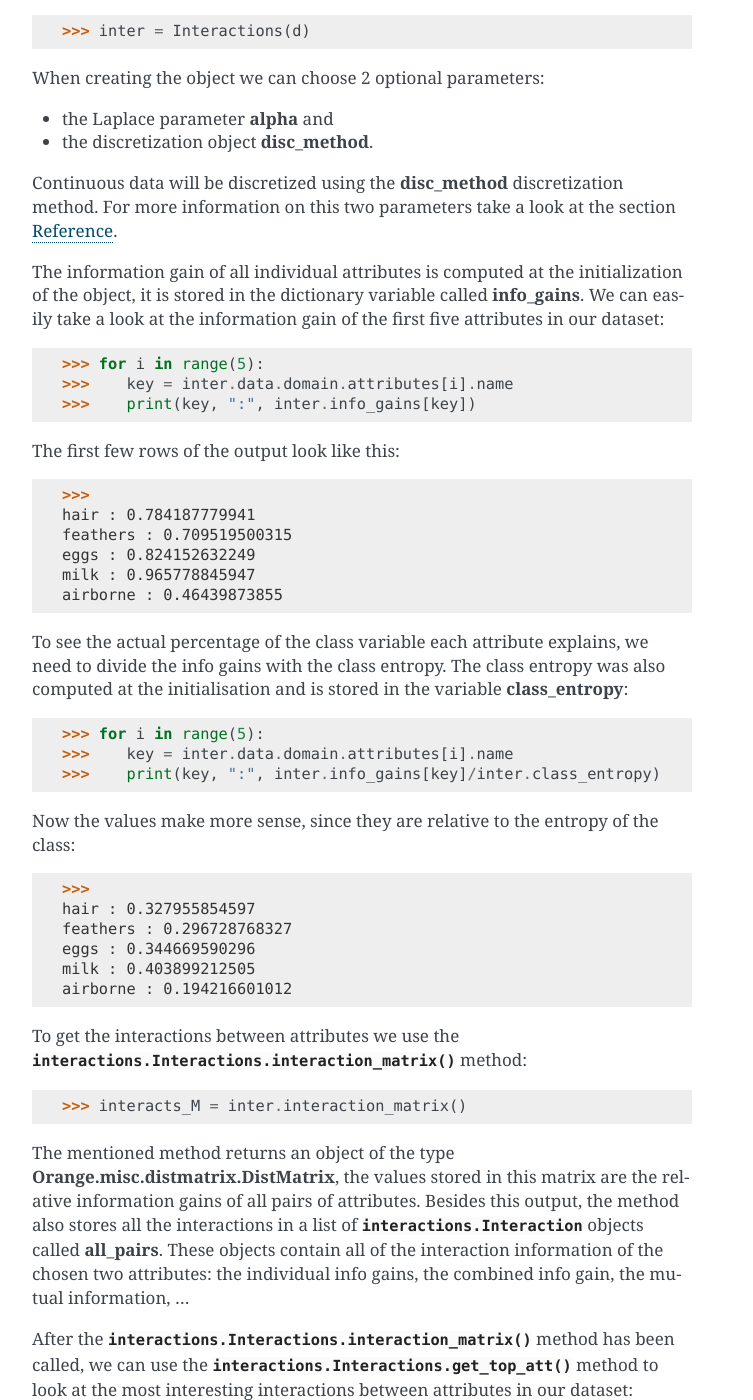
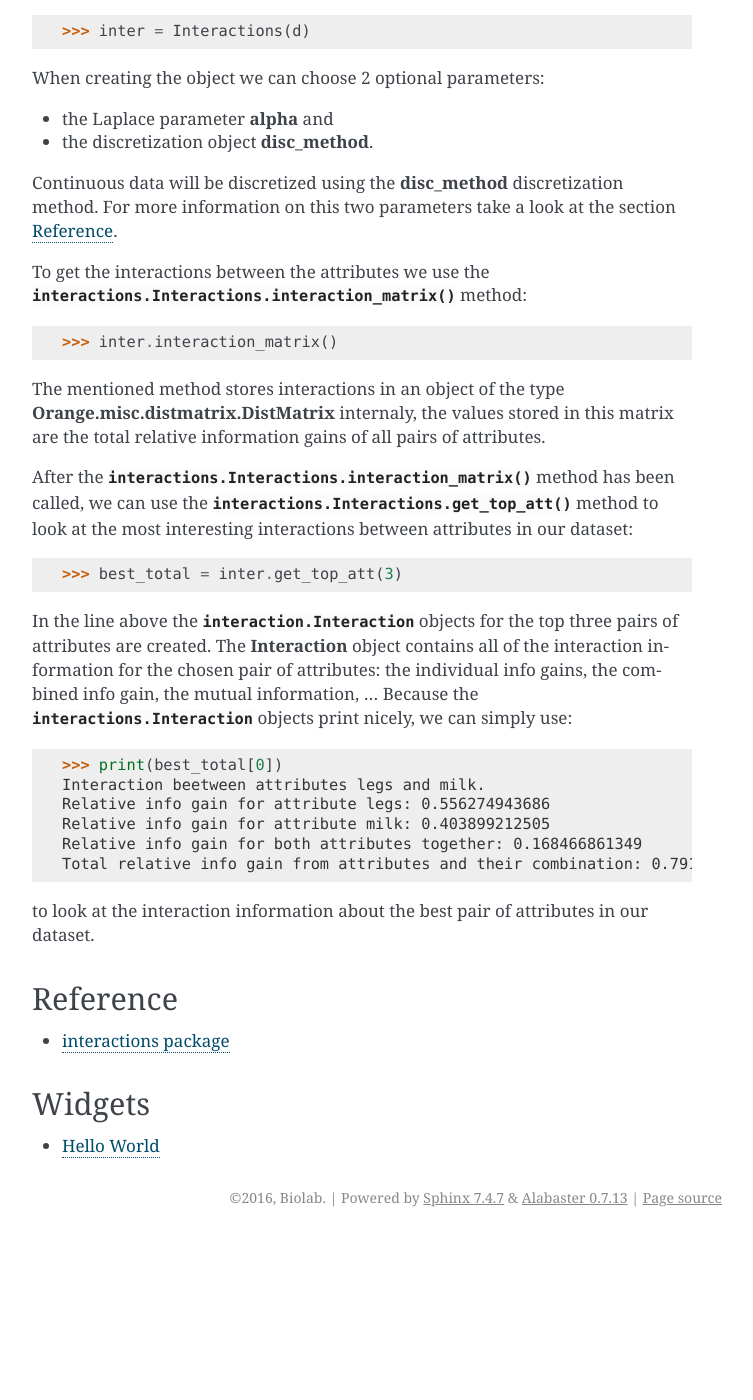
Before and after one commit to RokIvansek/attribute-interactions, a Sphinx documentation site: the page built from doc/index.rst, in a window 1280 px wide and 1400 px high, scrolled down 748 px. Shown: the whole window, without its empty margins (388-1141 px from the left). Built offline with Sphinx 7.4.7, drawn with Linux system fonts in a browser that asks for light colours; after the commit the page ends 1985 px from its top, so only the background shows below that; some of the changed text lies outside the part shown.

Commit message:
minor fixes in library and docs

```diff
--- a/doc/index.rst
+++ b/doc/index.rst
@@ -38,60 +38,23 @@ When creating the object we can choose 2 optional parameters:
 Continuous data will be discretized using the **disc_method** discretization method.
 For more information on this two parameters take a look at the section `Reference`_.
 
-The information gain of all individual attributes is computed at the initialization of the object,
-it is stored in the dictionary variable called **info_gains**. We can easily take a look at the
-information gain of the first five attributes in our dataset::
+To get the interactions between the attributes we use the :func:`interactions.Interactions.interaction_matrix` method::
 
-   >>> for i in range(5):
-   >>>    key = inter.data.domain.attributes[i].name
-   >>>    print(key, ":", inter.info_gains[key])
+   >>> inter.interaction_matrix()
 
-The first few rows of the output look like this::
-
-   >>>
-   hair : 0.784187779941
-   feathers : 0.709519500315
-   eggs : 0.824152632249
-   milk : 0.965778845947
-   airborne : 0.46439873855
-
-
-To see the actual percentage of the class variable each attribute explains, we need to divide the info gains
-with the class entropy. The class entropy was also computed at the initialisation and is stored in the variable
-**class_entropy**::
-
-   >>> for i in range(5):
-   >>>    key = inter.data.domain.attributes[i].name
-   >>>    print(key, ":", inter.info_gains[key]/inter.class_entropy)
-
-Now the values make more sense, since they are relative to the entropy of the class::
-
-   >>>
-   hair : 0.327955854597
-   feathers : 0.296728768327
-   eggs : 0.344669590296
-   milk : 0.403899212505
-   airborne : 0.194216601012
-
-To get the interactions between attributes we use the :func:`interactions.Interactions.interaction_matrix` method::
-
-   >>> interacts_M = inter.interaction_matrix()
-
-The mentioned method returns an object of the type **Orange.misc.distmatrix.DistMatrix**, the values stored
-in this matrix are the relative information gains of all pairs of attributes. Besides this output, the method also stores
-all the interactions in a list of :class:`interactions.Interaction` objects called **all_pairs**. These objects contain all
-of the interaction information of the chosen two attributes: the individual info gains, the combined info gain,
-the mutual information, ...
+The mentioned method stores interactions in an object of the type **Orange.misc.distmatrix.DistMatrix** internaly, the values stored
+in this matrix are the total relative information gains of all pairs of attributes.
 
 After the :func:`interactions.Interactions.interaction_matrix` method has been called, we can use the
 :func:`interactions.Interactions.get_top_att` method to look at the most interesting interactions between attributes in
 our dataset::
 
-   >>> best_total = inter.get_top_att(3, criteria="total")
+   >>> best_total = inter.get_top_att(3)
 
-In the line above we store a subset of **all_pairs** in a new variable **best_total**. This are the top three pairs of
-attributes that have the highest information gain. Because the :class:`interactions.Interaction` objects print nicely.
-We can simply use::
+In the line above the :class:`interaction.Interaction` objects for the top three pairs of attributes are created.
+The **Interaction** object contains all of the interaction information for the chosen pair of attributes:
+the individual info gains, the combined info gain, the mutual information, ...
+Because the :class:`interactions.Interaction` objects print nicely, we can simply use::
 
    >>> print(best_total[0])
    Interaction beetween attributes legs and milk.
@@ -101,18 +64,6 @@ We can simply use::
    Total relative info gain from attributes and their combination: 0.791707294843
 
 to look at the interaction information about the best pair of attributes in our dataset.
-
-Another kind of attribute pairs that are interesting, are the ones that provide additional gain, that is
-not present when the attributes are looked at separately. This are the attributes that have a negative mutual information.
-We can find these attributes with the same method as above, just that this time, we specifiy a different criteria::
-
-   >>> best_interaction = inter.get_top_att(3, criteria="interaction")
-   >>> print(best_interaction[0])
-   Interaction beetween attributes catsize and predator:
-   Relative info gain for attribute catsize: 0.127748953466
-   Relative info gain for attribute predator: 0.0386518299126
-   Relative info gain for both attributes together: -0.0329988599794
-   Total relative info gain from attributes and their combination: 0.199399643358
 
 
 Reference
--- a/doc/source/reference/interactions.rst
+++ b/doc/source/reference/interactions.rst
@@ -1,7 +1,6 @@
 interactions package
 ====================
 
-The main module for the attribute interactions add-on.
 
 Module contents
 ---------------
```
Also changed, not shown: README.md (+9 -0 lines), 3 other files.
